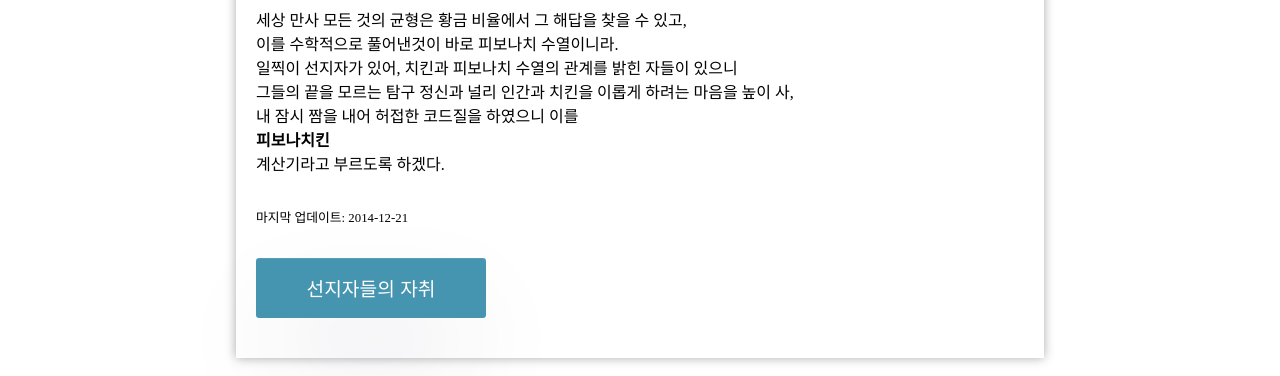
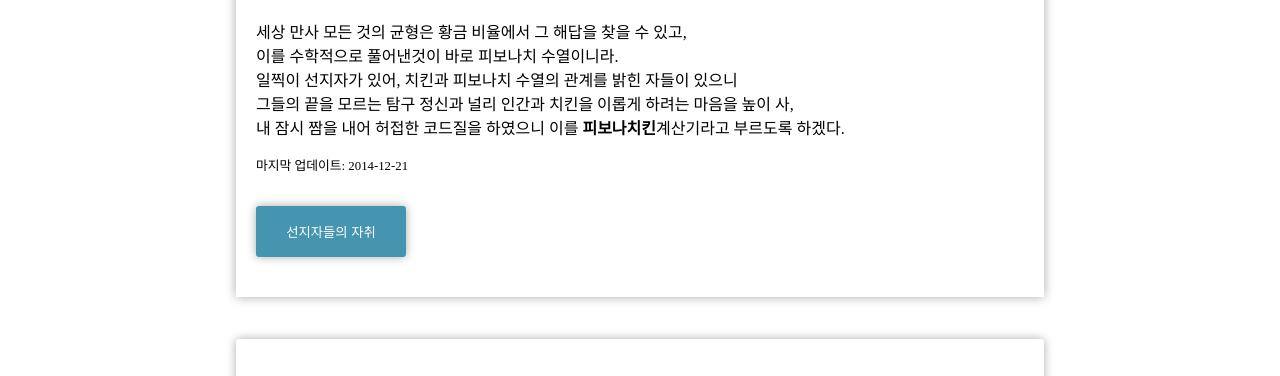
Before and after one commit to stevenbenalcazar/Fibonachicken, a plain HTML site: page index.html in a window 1280 px wide. Shown: the part 202-578 px from the top of the page. Drawn offline with Linux system fonts and the light colour scheme.

Commit message:
feat: change css/ html

```diff
--- a/style.css
+++ b/style.css
@@ -36,8 +36,6 @@ body {
   width: 50%;
 }
 .explaination {
-  display: flex;
-  flex-direction: column;
   width: 60vw;
   margin: 2rem auto;
   padding: 40px 20px;
@@ -46,6 +44,7 @@ body {
 
 .title {
   margin-bottom: 1rem;
+  font-size: 30px;
 }
 
 .last-update {
@@ -58,16 +57,14 @@ body {
 }
 
 .submitBtn {
-  padding: 1rem 3rem;
-  width: 230px;
-  font-size: 1.2rem;
+  padding: 1rem 1rem;
+  width: 150px;
   color: white;
   background-color: rgb(69, 149, 176);
   border-radius: 0.2rem;
   border: none;
-  box-shadow: rgba(255, 255, 255, 0.1) 0px 1px 1px 0px inset,
-    rgba(50, 50, 93, 0.25) 0px 50px 100px -20px,
-    rgba(0, 0, 0, 0.3) 0px 30px 60px -30px;
+  box-shadow: 0 0 10px #aaa;
+  cursor: pointer;
 }
 
 #containerTwo {
```
Also changed, not shown: index.html (line endings or trailing spaces).
